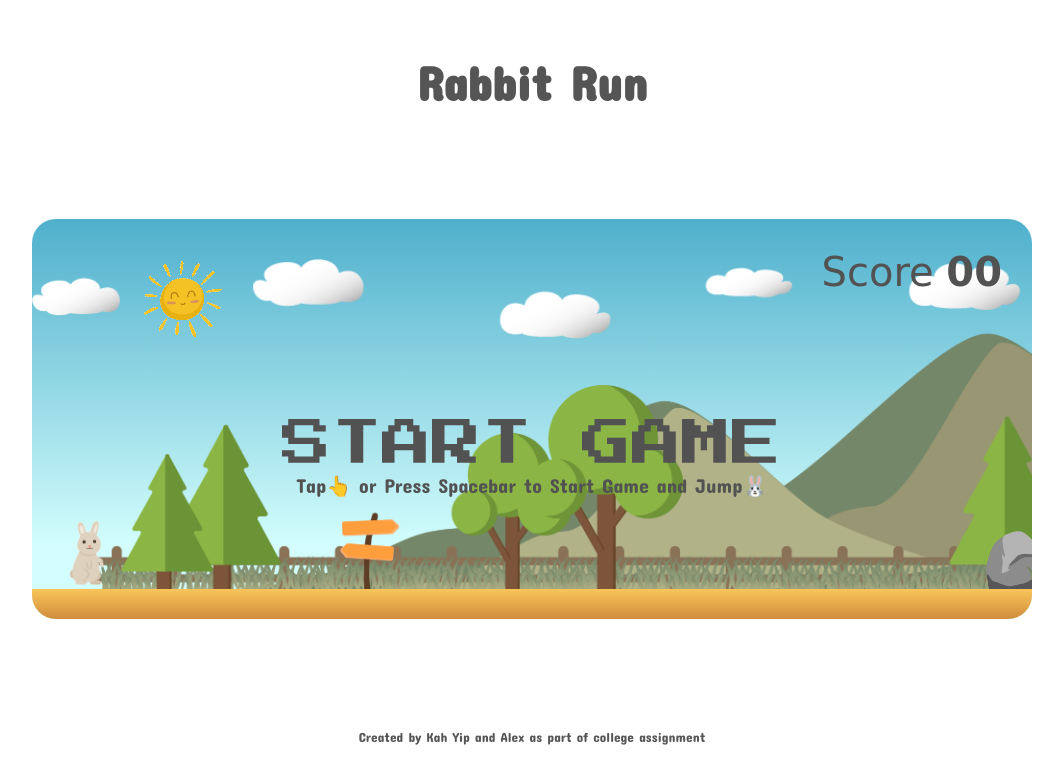
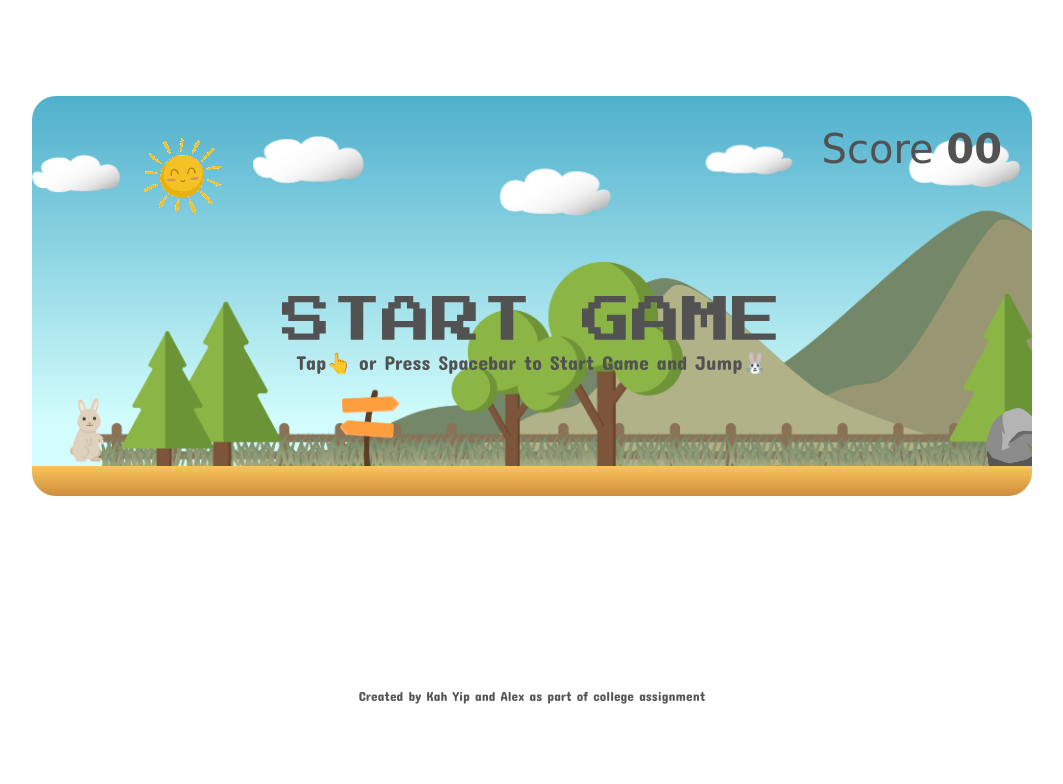
Before and after one commit to alexchai97/rabbitrun, a plain HTML site: page index.html in a window 1280 px wide. Shown: the whole page, without its empty margins (108-1171 px from the left). Drawn offline with Linux system fonts and the light colour scheme; a web font is replaced by a local one.

Commit message:
Update index.html

```diff
--- a/index.html
+++ b/index.html
@@ -19,7 +19,6 @@
         <source src="music/Start_Game.wav" type="audio/wav">
     </audio>
 
-	<h1>Rabbit Run</h1>
     <div id="container">
         <div id="Sun">
             <img src="assets/Sun.gif" alt="sun">
```
